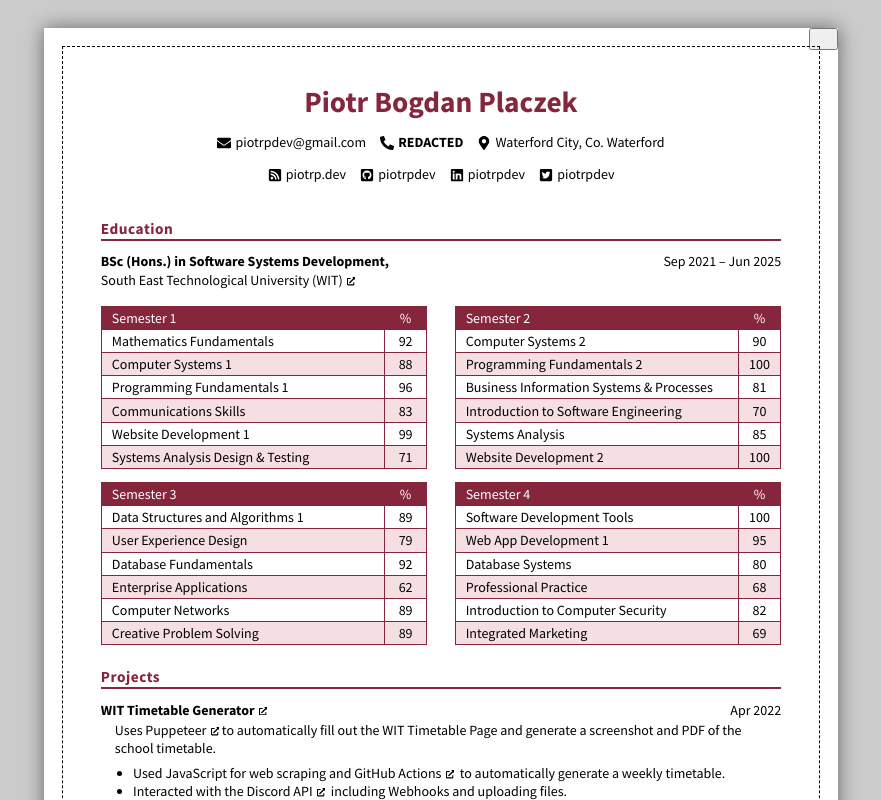
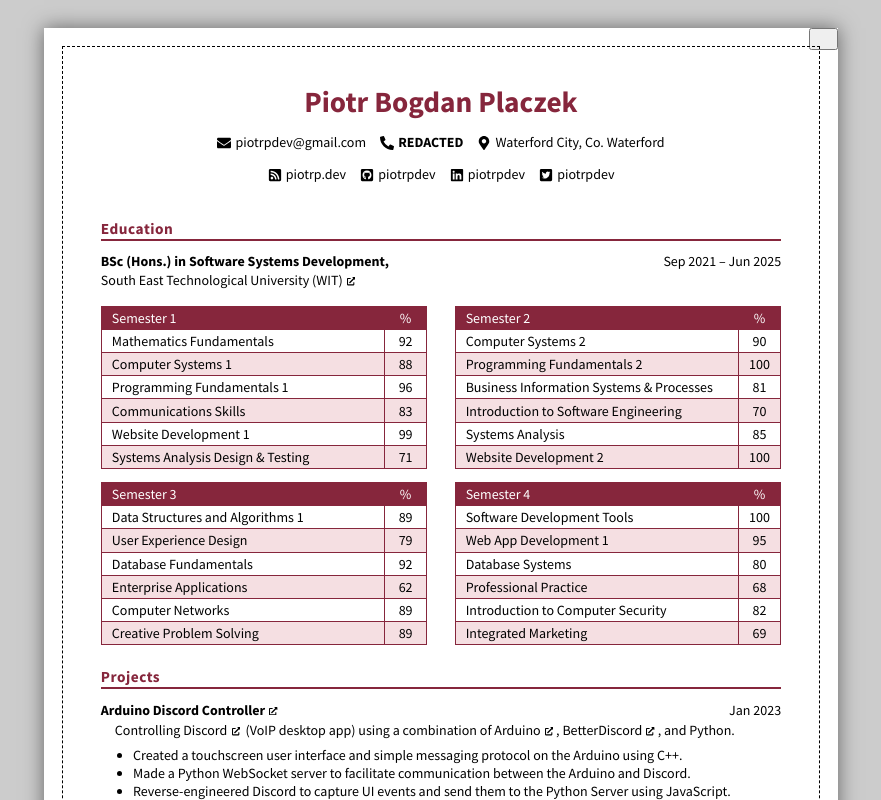
Before and after one commit to piotrpdev/resume, a React (Vite) app: page / in a window 1280 px wide. Shown: the top 800 px of the page, without its empty margins (199-1080 px from the left). Built offline with nearby package versions, Linux system fonts and the light colour scheme; some icons are missing.

Commit message:
feat: Add Discord Controller project

```diff
--- a/src/App.jsx
+++ b/src/App.jsx
@@ -91,7 +91,33 @@
           </section>
 
           <section>
+            {/* TODO: Update these */}
             <SectionHeading>Projects</SectionHeading>
+
+            <Heading
+              href="https://github.com/piotrpdev/Arduino-Discord-Controller"
+              aside="Jan 2023"
+            >
+              <HeadingTitle>
+                Arduino Discord Controller
+                <ExtLink />
+              </HeadingTitle>
+            </Heading>
+            <div className="indentedContent project">
+              <p>
+                Controlling <ExtLinkText text="Discord" href="https://discord.com/safety/360044149331-what-is-discord" /> (VoIP desktop app) using a combination of <ExtLinkText text="Arduino" href="https://learn.sparkfun.com/tutorials/what-is-an-arduino/all" />, <ExtLinkText text="BetterDiscord" href="https://betterdiscord.app/" />, and Python.
+              </p>
+              <ul>
+                <li>
+                  Created a touchscreen user interface and simple messaging protocol on the Arduino using C++.
+                </li>
+                <li>Made a Python WebSocket server to facilitate communication between the Arduino and Discord.</li>
+                <li>
+                  Reverse-engineered Discord to capture UI events and send them to the Python Server using JavaScript.
+                </li>
+              </ul>
+            </div>
+
             <Heading
               href="https://github.com/piotrpdev/WIT-Timetable-Generator"
               aside="Apr 2022"
@@ -131,7 +157,8 @@
                 </li>
               </ul>
             </div>
-            <Heading
+
+            {/* <Heading
               href="https://github.com/piotrpdev/WeBuy-Cex-Price-Tracker"
               aside="Feb 2020"
             >
@@ -157,7 +184,8 @@
                   large codebase changes.
                 </li>
               </ul>
-            </div>
+            </div> */}
+
             <Heading
               href="https://cao-calculator.vercel.app/"
               aside="Dec 2020 &#8211; Feb 2021"
@@ -192,6 +220,7 @@
       ) : (
         <>
           <section>
+            {/* TODO: Update these */}
             <SectionHeading>Skills</SectionHeading>
             <div className="skills">
               <table>
@@ -228,6 +257,7 @@
           </section>
 
           <section>
+            {/* TODO: Add the OpenShift and Kafka course, maybe the Golang course? */}
             <SectionHeading>Courses</SectionHeading>
             <Heading
               className="heading inline"
@@ -250,6 +280,7 @@
           </section>
 
           <section>
+            {/* TODO: Update this and add Red Hat, maybe remove kelly's for space? Description length? Add logo */}
             <SectionHeading>Professional Experience</SectionHeading>
             <Heading
               className="heading inline"
@@ -272,6 +303,7 @@
           </section>
 
           <section>
+            {/* TODO: Remove this for space? */}
             <SectionHeading>Volunteering Experience</SectionHeading>
             <Heading
               className="heading inline"
@@ -294,6 +326,7 @@
           </section>
 
           <section>
+            {/* TODO: Condense/Remove two for space? */}
             <SectionHeading>Interests</SectionHeading>
             <div className="interests">
               <table>
```
